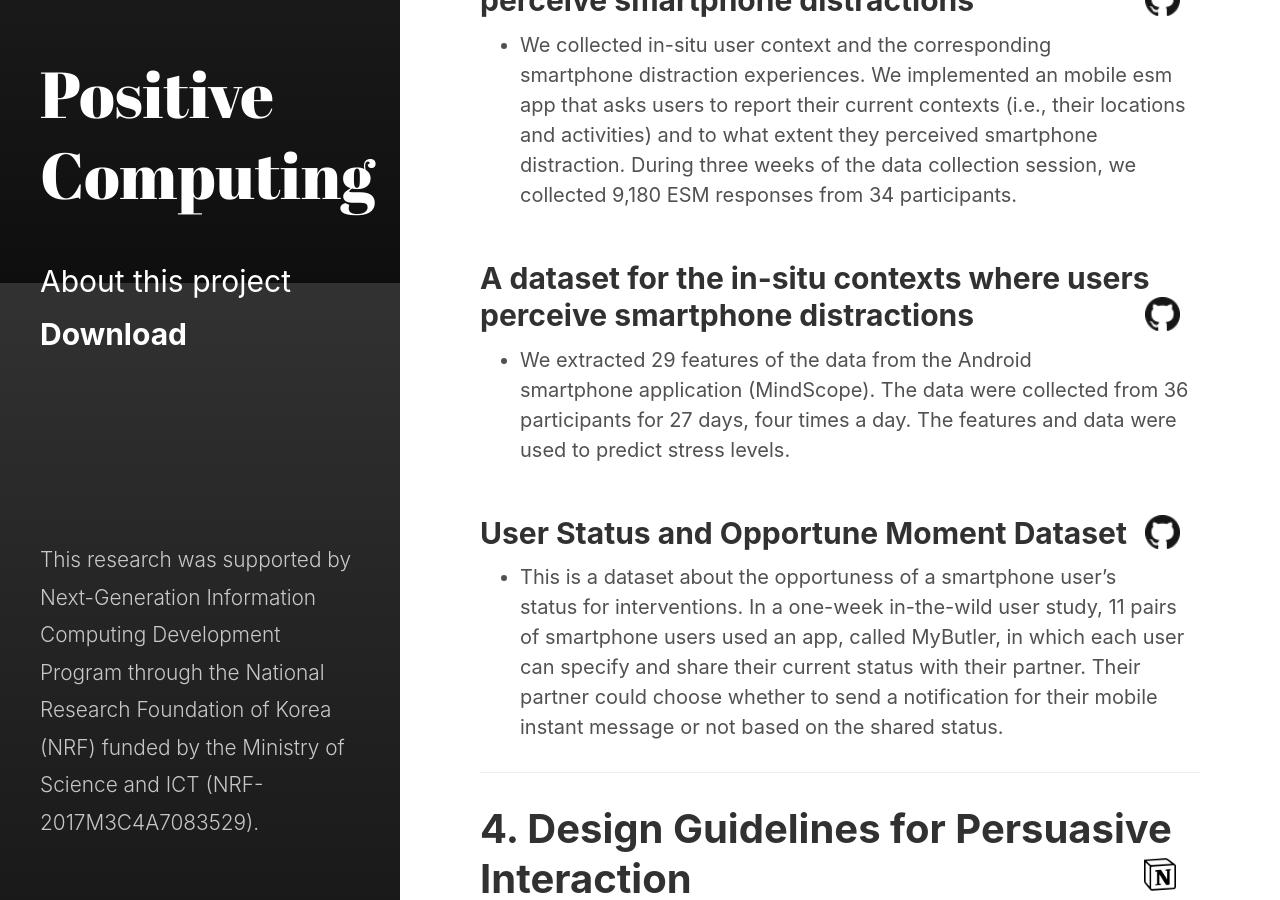
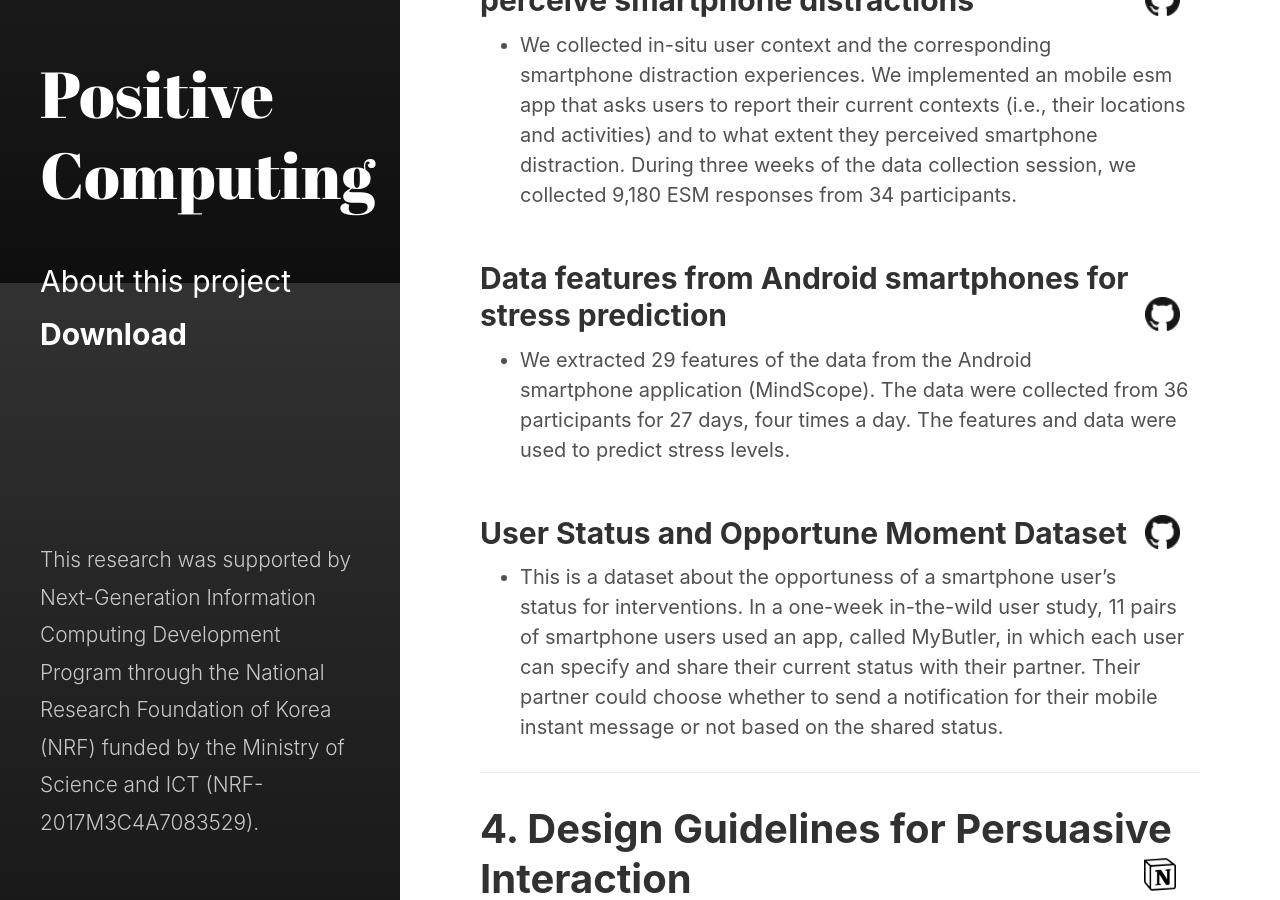
Before and after one commit to positivecomputing/positivecomputing.github.io, a Jekyll site: the page built from about.md, in a window 1280 px wide and 900 px high, scrolled down 2417 px. Built offline with Jekyll 4.4.1, drawn with Linux system fonts in a browser that asks for light colours.

Commit message:
CHANGE: Name of dataset

```diff
--- a/about.md
+++ b/about.md
@@ -43,7 +43,7 @@ sidebar_link: true
   * We collected in-situ user context and the corresponding smartphone distraction experiences. We implemented an mobile esm app that asks users to report their current contexts (i.e., their locations and activities) and to what extent they perceived smartphone distraction. During three weeks of the data collection session, we collected 9,180 ESM responses from 34 participants.
 <br/><br/>
 
-## <b>A dataset for the in-situ contexts where users perceive smartphone distractions</b> <a href = "https://github.com/Ajou-HCI-Lab/MindScope" ><img src="github.png" alt="Github Page" style="float:right;margin-right:20px;width:px35;height:35px;" ></a>
+## <b>Data features from Android smartphones for stress prediction</b> <a href = "https://github.com/Ajou-HCI-Lab/MindScope" ><img src="github.png" alt="Github Page" style="float:right;margin-right:20px;width:px35;height:35px;" ></a>
   * We extracted 29 features of the data from the Android smartphone application (MindScope). The data were collected from 36 participants for 27 days, four times a day. The features and data were used to predict stress levels.
 <br/><br/>
 
```
